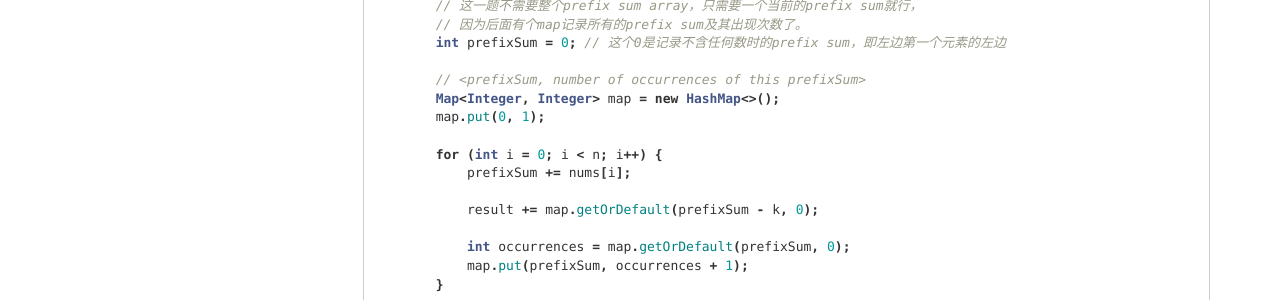
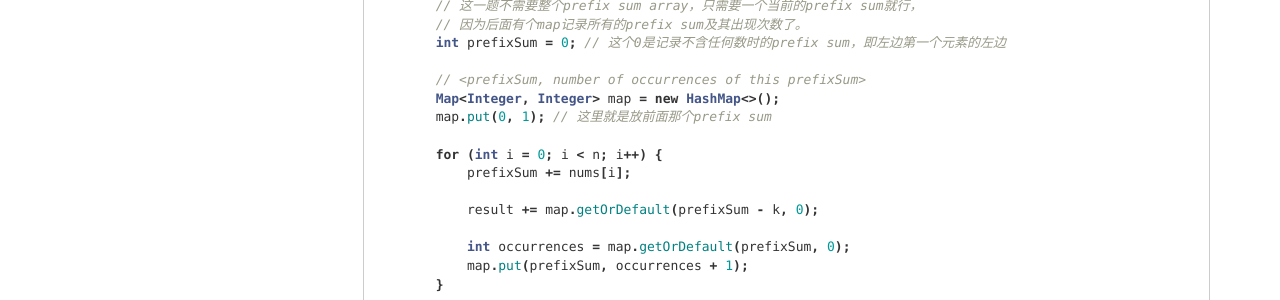
Before and after one commit to HungryOrc/hungryorc.github.io, a Jekyll site: the page built from pages/algorithm/algorithm_subarray_sum_equals_k.md, in a window 1280 px wide. Shown: the part 1208-1508 px from the top of the page. Built offline with Jekyll 4.4.1, drawn with Linux system fonts in a browser that asks for light colours; nearby versions of some CDN libraries; comment, search, counter and statistics services are not loaded.

Commit message:
Update algorithm_subarray_sum_equals_k.md

```diff
--- a/pages/algorithm/algorithm_subarray_sum_equals_k.md
+++ b/pages/algorithm/algorithm_subarray_sum_equals_k.md
@@ -52,7 +52,7 @@ class Solution {
 
         // <prefixSum, number of occurrences of this prefixSum>
         Map<Integer, Integer> map = new HashMap<>();
-        map.put(0, 1);
+        map.put(0, 1); // 这里就是放前面那个prefix sum
 
         for (int i = 0; i < n; i++) {
             prefixSum += nums[i];
```
